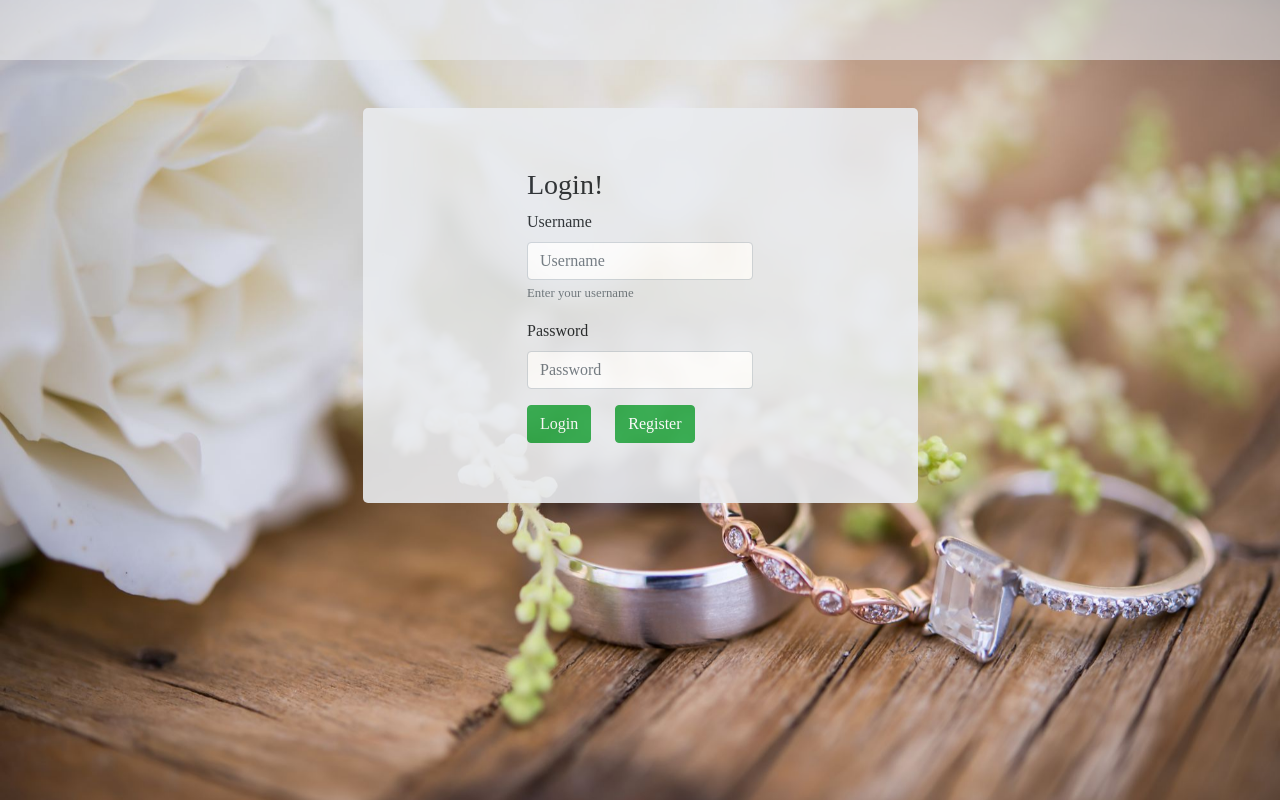
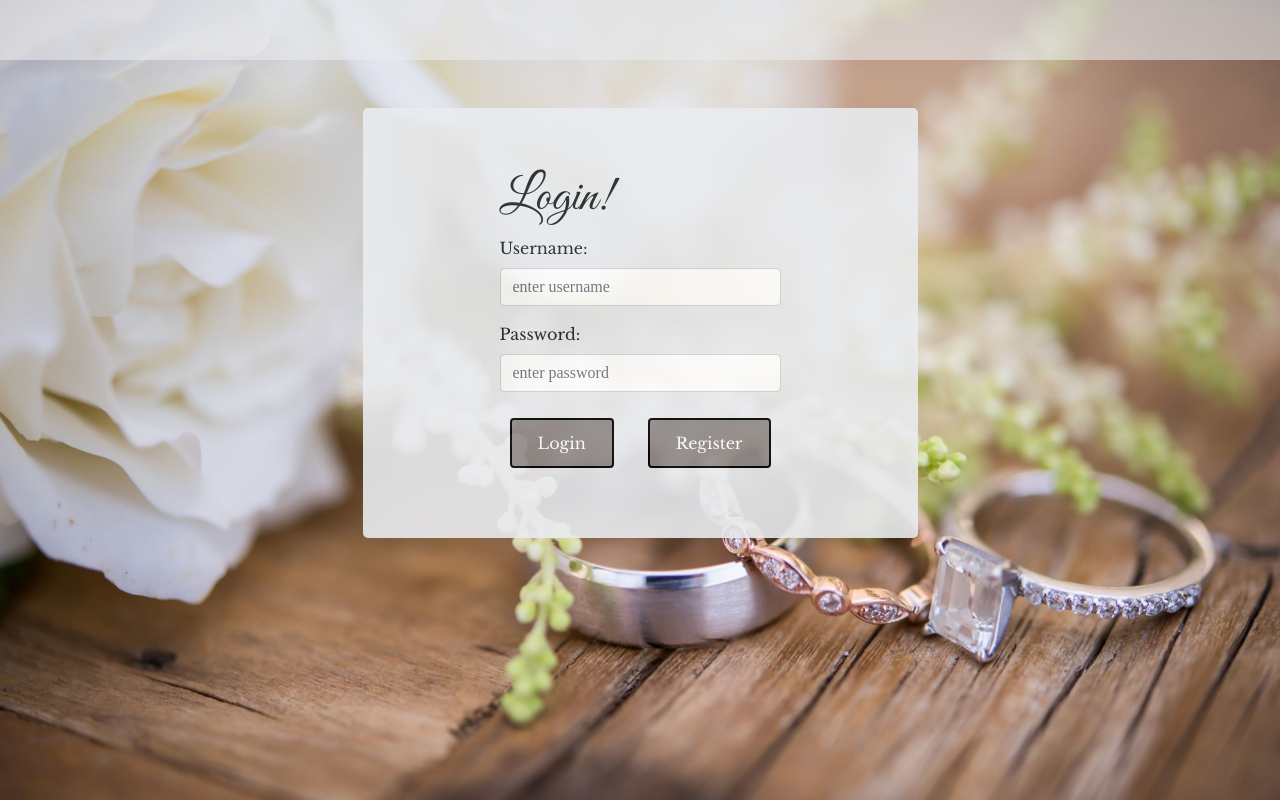
Before and after one commit to ericapiano/wedding-website, a React (Create React App) app in the folder client/: page /login in a window 1280 px wide. Built offline with nearby package versions, Linux system fonts and the light colour scheme.

Commit message:
edits to login and photos styling

```diff
--- a/client/src/Pages/Home/homepage.js
+++ b/client/src/Pages/Home/homepage.js
@@ -21,10 +21,11 @@ class Homepage extends Component {
           // style={styles.cursive}
         >
           <br />
+          <p>Jack & Jill</p>
           <p>
             <img className="heart" src={perfectImg} alt="heart" />
           </p>
-          {/* <p className="date">June 22, 2019</p> */}
+          <p className="date">June 22, 2019</p>
           <Countdown className="counter" date={`${year}-06-20T00:00:00`} />
           <br />
           <br />
--- a/client/src/Pages/Login/Login.css
+++ b/client/src/Pages/Login/Login.css
@@ -34,3 +34,34 @@
   /* border: double; */
   opacity: 0.9;
 }
+
+.login {
+  font-family: "Great Vibes", cursive;
+  font-size: 50px;
+}
+
+.username {
+  font-family: "Libre Baskerville", serif;
+}
+
+.password {
+  font-family: "Libre Baskerville", serif;
+}
+
+.arial {
+  font-family: Arial, Helvetica, sans-serif;
+}
+
+.loginbtn {
+  margin: 10px;
+
+  cursor: pointer;
+  border: 2px solid black;
+
+  /* position: absolute; */
+  bottom: 0;
+  padding: 11px 26px;
+  background-color: rgb(144, 138, 138);
+  color: white;
+  font-family: "Libre Baskerville", serif;
+}
--- a/client/src/Pages/Login/Login.js
+++ b/client/src/Pages/Login/Login.js
@@ -1,9 +1,7 @@
-
-
 // ===============================
 //
-import React, {Component} from "react";
-import {Redirect} from "react-router-dom";
+import React, { Component } from "react";
+import { Redirect } from "react-router-dom";
 import API from "../../utils/API";
 import "./Login.css";
 import bells from "../images/bells.jpg";
@@ -30,20 +28,20 @@ class Login extends Component {
       .then(res => {
         // console.log(res.data);
         // console.log("logged in")
-        this.setState({isLoggedIn: res.data})
-
+        this.setState({ isLoggedIn: res.data });
       })
       .catch(err => console.log(err.response));
   };
   register = e => {
     e.preventDefault();
 
-    API.register({username: this.state.username, password: this.state.password})
-    .then(res => {
+    API.register({
+      username: this.state.username,
+      password: this.state.password
+    }).then(res => {
       // console.log(res.data);
       // console.log("registered successfully")
-
-    })
+    });
 
     API.register({
       username: this.state.username,
@@ -66,43 +64,45 @@ class Login extends Component {
           <form>
             {/* <img className="bells" src={bells} alt="bells" /> */}
 
-            <h3>Login!</h3>
+            <h3 className="login">Login!</h3>
             <div className="form-group">
-              <label htmlFor="username">Username</label>
+              <label className="username" htmlFor="username">
+                Username:
+              </label>
               <input
                 type="text"
                 name="username"
                 value={this.state.username}
                 onChange={this.handleInputChange}
                 className="form-control"
-                placeholder="Username"
+                placeholder="enter username"
               />
-              <small id="usernameHelp" className="form-text text-muted">
-                Enter your username
-              </small>
+              <small id="usernameHelp" className="form-text text-muted" />
             </div>
             <div className="form-group">
-              <label htmlFor="password">Password</label>
+              <label className="password" htmlFor="password">
+                Password:
+              </label>
               <input
                 type="password"
                 name="password"
                 value={this.state.password}
                 onChange={this.handleInputChange}
                 className="form-control"
-                placeholder="Password"
+                placeholder="enter password"
               />
             </div>
 
             <button
               type="submit"
-              className="btn btn-success mr-4"
+              className="btn loginbtn btn-success mr-4"
               onClick={this.login}
             >
               Login
             </button>
             <button
               type="submit"
-              className="btn btn-success"
+              className="btn loginbtn btn-success"
               onClick={this.register}
             >
               Register
--- a/client/src/Pages/RSVP/rsvp.js
+++ b/client/src/Pages/RSVP/rsvp.js
@@ -73,6 +73,18 @@ class Rsvp extends Component {
 
   render() {
     return (
+      <div>
+        <div
+          className="jumbotron jumbotron-fluid text-center d-flex align-items-center justify-content-center"
+          // style={styles.jumbotron}
+          // style={styles.cursive}
+        >
+          <h1 className="display-4">R.S.V.P.</h1>
+          <p>
+            <img src={perfectImg} alt="heart" />
+          </p>
+        </div>
+
         <div className="rsvplist">
           {/* <h1>RSVP</h1> */}
           <input
@@ -122,7 +134,8 @@ class Rsvp extends Component {
             );
           })}
           {/* </div> */}
-      </div >
+        </div>
+      </div>
     );
   }
 }
```
Also changed, not shown: client/src/Pages/Photos/photos.js (+7 -5 lines). Lines whose indentation alone changed are shown as unchanged.
